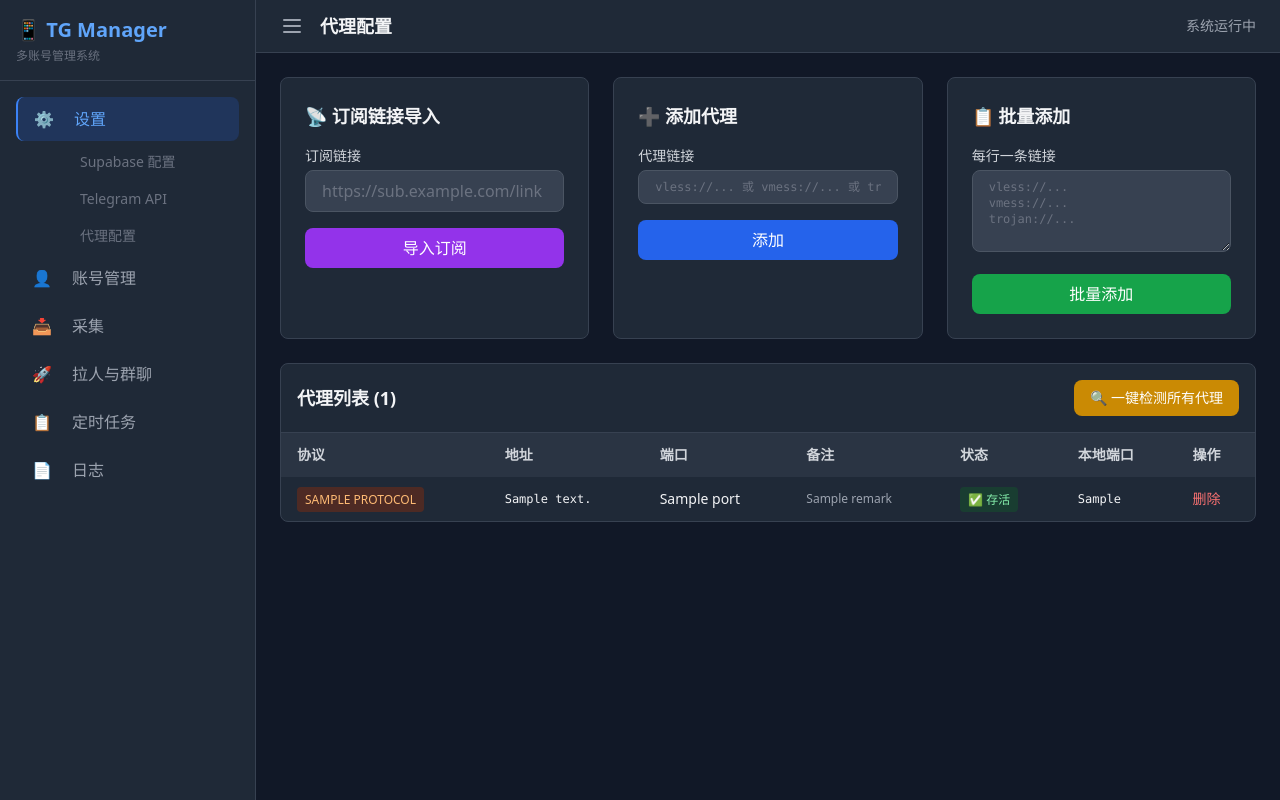
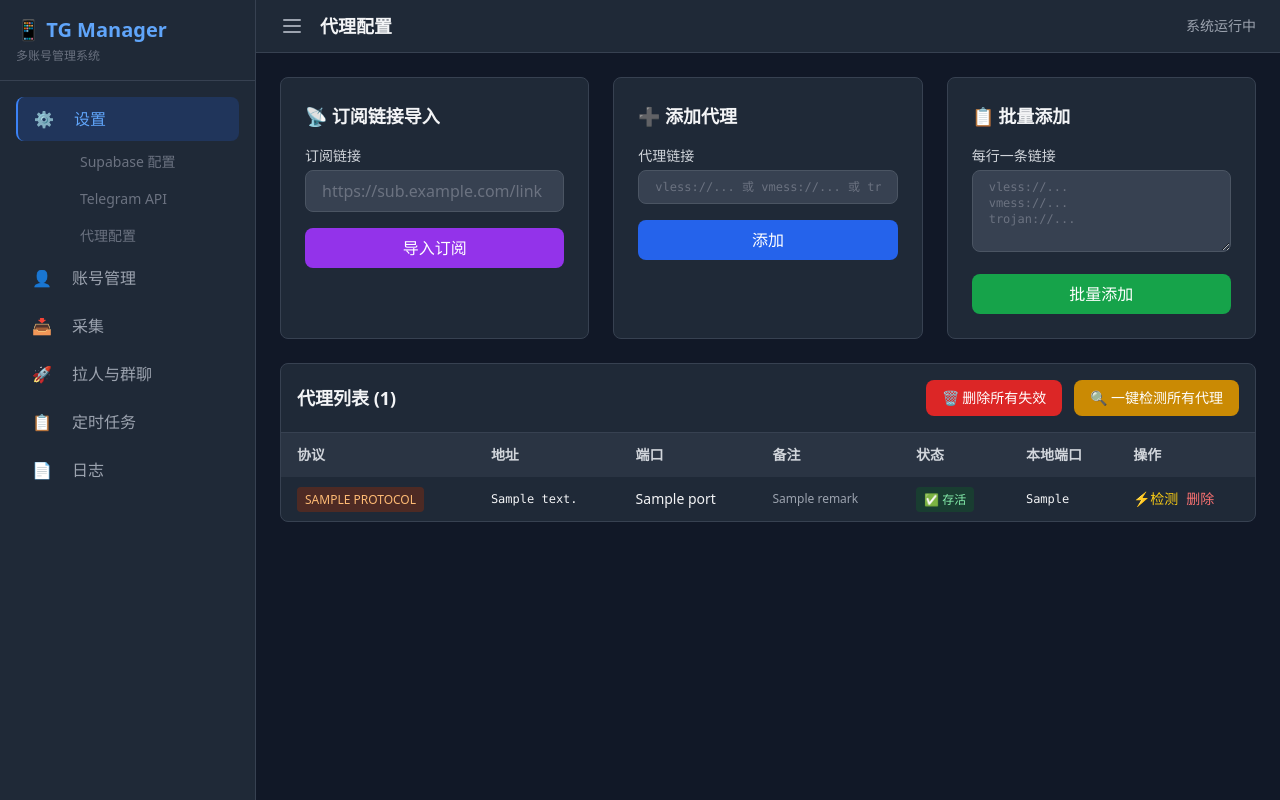
Before and after one commit to artai8/la, a FastAPI app: template app/templates/settings/proxy.html in a window 1280 px wide. Run offline with FastAPI, Linux system fonts and the light colour scheme; the template is opened without the code that fills it: most values are stand-ins (such as "Sample title", 1, 10 or a date in 2020); parts of the project's set-up code (start-up, migrations or seed data) failed here and were passed over; some libraries are stand-ins or nearby versions.

Commit message:
Update proxy.html

```diff
--- a/app/templates/settings/proxy.html
+++ b/app/templates/settings/proxy.html
@@ -3,7 +3,7 @@
 {% block page_title %}代理配置{% endblock %}
 
 {% block content %}
-<div class="max-w-6xl">
+<div class="max-w-6xl" x-data="proxyManager()">
     {% if message %}
     <div class="mb-4 p-3 rounded-lg
         {% if msg_type == 'success' %}bg-green-900/50 border border-green-700 text-green-300
@@ -67,11 +67,16 @@
     <div class="bg-gray-800 rounded-lg border border-gray-700 overflow-hidden">
         <div class="p-4 border-b border-gray-700 flex items-center justify-between">
             <h3 class="text-lg font-semibold">代理列表 ({{ proxies|length }})</h3>
+            <div class="flex items-center space-x-3">
+                <button @click="deleteDead()" class="bg-red-600 hover:bg-red-700 text-white px-4 py-2 rounded-lg text-sm font-medium transition-colors">
+                    🗑️ 删除所有失效
+                </button>
                 <form method="POST" action="/settings/proxy/check-all">
                     <button type="submit" class="bg-yellow-600 hover:bg-yellow-700 text-white px-4 py-2 rounded-lg text-sm font-medium transition-colors">
                         🔍 一键检测所有代理
                     </button>
                 </form>
+            </div>
         </div>
         <div class="overflow-x-auto">
             <table class="w-full text-sm">
@@ -101,20 +106,22 @@
                         <td class="px-4 py-3">{{ proxy.port }}</td>
                         <td class="px-4 py-3 text-gray-400 text-xs">{{ proxy.config_json.get('remark', '') if proxy.config_json else '' }}</td>
                         <td class="px-4 py-3">
-                            {% if proxy.status == 'active' %}
-                            <span class="px-2 py-1 rounded text-xs bg-green-900/50 text-green-300">✅ 存活</span>
-                            {% elif proxy.status == 'dead' %}
-                            <span class="px-2 py-1 rounded text-xs bg-red-900/50 text-red-300">❌ 失效</span>
-                            {% else %}
-                            <span class="px-2 py-1 rounded text-xs bg-gray-700 text-gray-400">⏳ 未检测</span>
-                            {% endif %}
+                            <span id="status-{{ proxy.id }}" class="px-2 py-1 rounded text-xs
+                                {% if proxy.status == 'active' %}bg-green-900/50 text-green-300
+                                {% elif proxy.status == 'dead' %}bg-red-900/50 text-red-300
+                                {% else %}bg-gray-700 text-gray-400{% endif %}">
+                                {% if proxy.status == 'active' %}✅ 存活{% elif proxy.status == 'dead' %}❌ 失效{% else %}⏳ 未检测{% endif %}
+                            </span>
                         </td>
                         <td class="px-4 py-3 font-mono text-xs">{{ proxy.local_port or '-' }}</td>
                         <td class="px-4 py-3">
+                            <div class="flex items-center space-x-2">
+                                <button @click="checkSingle('{{ proxy.id }}')" class="text-yellow-400 hover:text-yellow-300 text-sm" title="检测">⚡检测</button>
                                 <form method="POST" action="/settings/proxy/delete/{{ proxy.id }}"
                                       onsubmit="return confirm('确定删除?')" class="inline">
                                     <button type="submit" class="text-red-400 hover:text-red-300 text-sm">删除</button>
                                 </form>
+                            </div>
                         </td>
                     </tr>
                     {% endfor %}
@@ -129,3 +136,52 @@
     </div>
 </div>
 {% endblock %}
+
+{% block scripts %}
+<script>
+function proxyManager() {
+    return {
+        async checkSingle(proxyId) {
+            const btn = event.target;
+            const origText = btn.textContent;
+            btn.textContent = '检测中...';
+            btn.disabled = true;
+            try {
+                const resp = await fetch(`/settings/proxy/check/${proxyId}`, { method: 'POST' });
+                const data = await resp.json();
+                // 更新状态标签
+                const statusEl = document.getElementById(`status-${proxyId}`);
+                if (statusEl) {
+                    if (data.alive) {
+                        statusEl.className = 'px-2 py-1 rounded text-xs bg-green-900/50 text-green-300';
+                        statusEl.textContent = '✅ 存活';
+                    } else {
+                        statusEl.className = 'px-2 py-1 rounded text-xs bg-red-900/50 text-red-300';
+                        statusEl.textContent = '❌ 失效';
+                    }
+                }
+                showToast(data.message, data.alive ? 'success' : 'error');
+            } catch (e) {
+                showToast('检测失败: ' + e.message, 'error');
+            }
+            btn.textContent = origText;
+            btn.disabled = false;
+        },
+
+        async deleteDead() {
+            if (!confirm('确定删除所有失效（❌）代理？')) return;
+            try {
+                const resp = await fetch('/settings/proxy/delete-dead', { method: 'POST' });
+                const data = await resp.json();
+                showToast(data.message, 'success');
+                if (data.deleted > 0) {
+                    setTimeout(() => location.reload(), 800);
+                }
+            } catch (e) {
+                showToast('删除失败: ' + e.message, 'error');
+            }
+        }
+    };
+}
+</script>
+{% endblock %}
```
Lines whose indentation alone changed are shown as unchanged.
